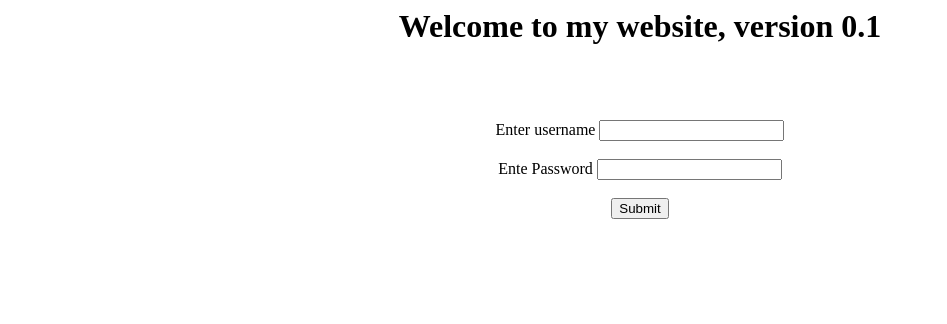
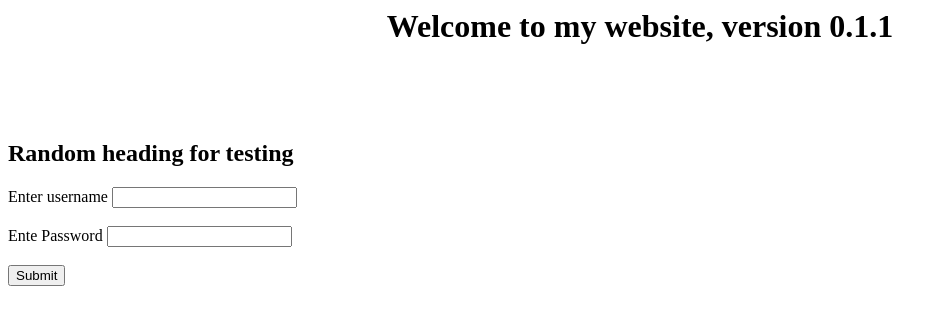
Before and after one commit to Danish8879/git_practice, a plain HTML site: page my_sample_website/index.html in a window 1280 px wide. Shown: the whole page, without its empty margins (0-947 px from the left). Drawn offline with Linux system fonts and the light colour scheme.

Commit message:
first commit

```diff
--- a/my_sample_website/index.html
+++ b/my_sample_website/index.html
@@ -1,5 +1,6 @@
 <html>
-<center><h1>Welcome to my website, version 0.1</h1><br><br><br>
+<center><h1>Welcome to my website, version 0.1.1</h1><br><br><br>
+</center><h2>Random heading for testing</h2></center>
 <form action="/action_page.php">
 <label> Enter username </label>
 <input type="text" id="username" name="username"><br><br>
```
Also changed, not shown: my_sample_website/random.txt (added).
